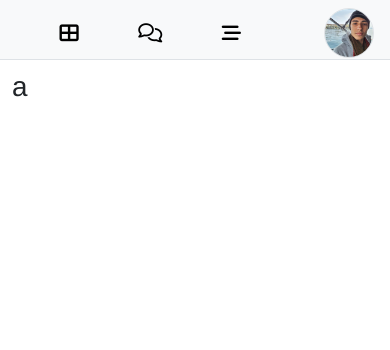
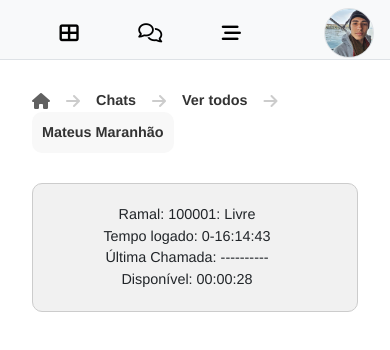
Before and after one commit to mateusmaranhao12/zap-facil, a Vue app: page /menu-usuario in a window 390 px wide. Shown: the top 350 px of the page. Built offline with nearby package versions, Linux system fonts and the light colour scheme.

Commit message:
Implement ver-todas and time

```diff
--- a/src/scss/menu.scss
+++ b/src/scss/menu.scss
@@ -3,26 +3,26 @@
 .nav-aside {
     max-width: 6%;
     border-radius: 10px;
-    position: relative;
+    position: $relative;
 
     .nav-link {
-        position: relative;
-        display: flex;
-        justify-content: center;
-        align-items: center;
+        position: $relative;
+        display: $flex;
+        justify-content: $center;
+        align-items: $center;
         color: $black;
-        text-decoration: none;
+        text-decoration: $none;
 
         .custom-tooltip {
             visibility: hidden;
             opacity: 0;
-            position: absolute;
+            position: $absolute;
             left: 110%;
             /* Posiciona o tooltip à direita do ícone */
             top: 50%;
             transform: translateY(-50%);
             background-color: #333;
-            color: #fff;
+            color: $white;
             padding: 5px 10px;
             font-size: 0.9rem;
             border-radius: 4px;
@@ -47,26 +47,26 @@
 //Responsividade
 @media (max-width: 768px) {
     .nav-aside {
-        display: none;
+        display: $none;
         /* Oculta a barra lateral no mobile */
     }
 
     .navbar {
-        display: flex;
-        align-items: center;
+        display: $flex;
+        align-items: $center;
         height: 60px;
     }
 
     .navbar .nav-link {
-        display: flex;
-        align-items: center;
-        justify-content: center;
+        display: $flex;
+        align-items: $center;
+        justify-content: $center;
         font-size: 1.2rem;
         color: $black;
     }
 
     .navbar-toggler {
-        border: none;
+        border: $none;
         background-color: transparent;
     }
 
@@ -78,3 +78,55 @@
         margin-top: 70px;
     }
 }
+
+.ver-todos {
+    margin: 20px;
+
+    .fa-house {
+        color: #616161;
+    }
+
+    .fa-arrow-right {
+        color: #CCC;
+    }
+
+    span {
+        color: #333;
+        font-weight: $bold;
+    }
+}
+
+.time {
+    margin: 20px;
+    background-color: #f1f1f1;
+    padding: 20px;
+    border: 1px solid #CCC;
+    border-radius: 10px;
+}
+
+/* Ajustes gerais para responsividade */
+.ver-todos,
+.time {
+    white-space: nowrap;
+    /* Garante que os itens fiquem em uma linha, sem quebrar */
+}
+
+/* Ajustes para dispositivos móveis */
+@media (max-width: 768px) {
+
+    .ver-todos,
+    .time {
+        white-space: normal;
+        /* Permite que os itens quebrem linhas em dispositivos pequenos */
+    }
+
+    .ver-todos {
+        margin-bottom: 10px;
+        /* Adiciona espaço entre "ver-todos" e "time" */
+    }
+
+    .ver-todos span,
+    .time span {
+        font-size: 0.9rem;
+    }
+}
--- a/src/scss/variaveis.scss
+++ b/src/scss/variaveis.scss
@@ -1,7 +1,20 @@
-//Cores
-
+//Colors
 $bg-light: #f8f9fa;
 $purple: #6941c6;
 $purple-hover: #5c3a9f;
 $white: #FFF;
 $black: #000;
+
+
+//Positions
+$center: center;
+$relative: relative;
+$absolute: absolute;
+$flex: flex;
+
+//Others
+$none: none;
+
+//Text
+$bold: bold;
+$uppercase: uppercase;
--- a/src/views/MenuUsuario.vue
+++ b/src/views/MenuUsuario.vue
@@ -16,7 +16,33 @@
 
             <!-- Conteúdo Principal -->
             <div class="col-md-11">
-                <h1>a</h1>
+                <div class="row d-flex align-items-center justify-content-between flex-wrap">
+
+                    <!-- Conteúdo Time e Ver Todos -->
+                    <div class="d-flex align-items-center flex-wrap w-100">
+                        <!-- Ver Todos -->
+                        <div class="ver-todos d-flex align-items-center me-3 flex-wrap">
+                            <i class="fa-solid fa-house me-3"></i>
+                            <i class="fa-solid fa-arrow-right me-3"></i>
+                            <span class="me-3">Chats</span>
+                            <i class="fa-solid fa-arrow-right me-3"></i>
+                            <span class="me-3">Ver todos</span>
+                            <i class="fa-solid fa-arrow-right me-3"></i>
+                            <span style="background-color: rgb(248, 248, 248); border-radius: 10px; padding: 10px;">
+                                Mateus Maranhão
+                            </span>
+                        </div>
+
+                        <!-- Time -->
+                        <div class="time d-flex align-items-center justify-content-center flex-wrap">
+                            <span class="me-3">Ramal: 100001: Livre</span>
+                            <span class="me-3">Tempo logado: 0-16:14:43</span>
+                            <span class="me-3">Última Chamada: ----------</span>
+                            <span class="me-3">Disponível: 00:00:28</span>
+                        </div>
+                    </div>
+
+                </div>
             </div>
         </div>
     </div>
```
